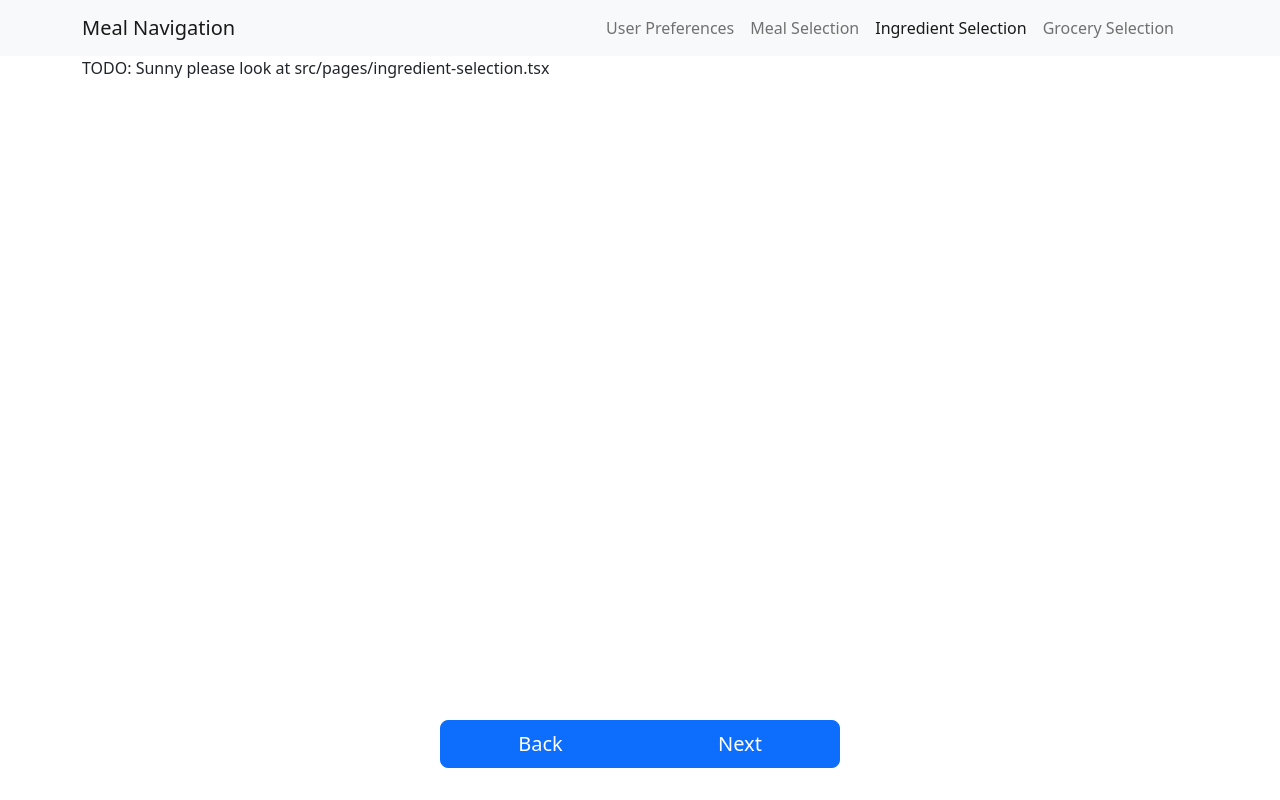
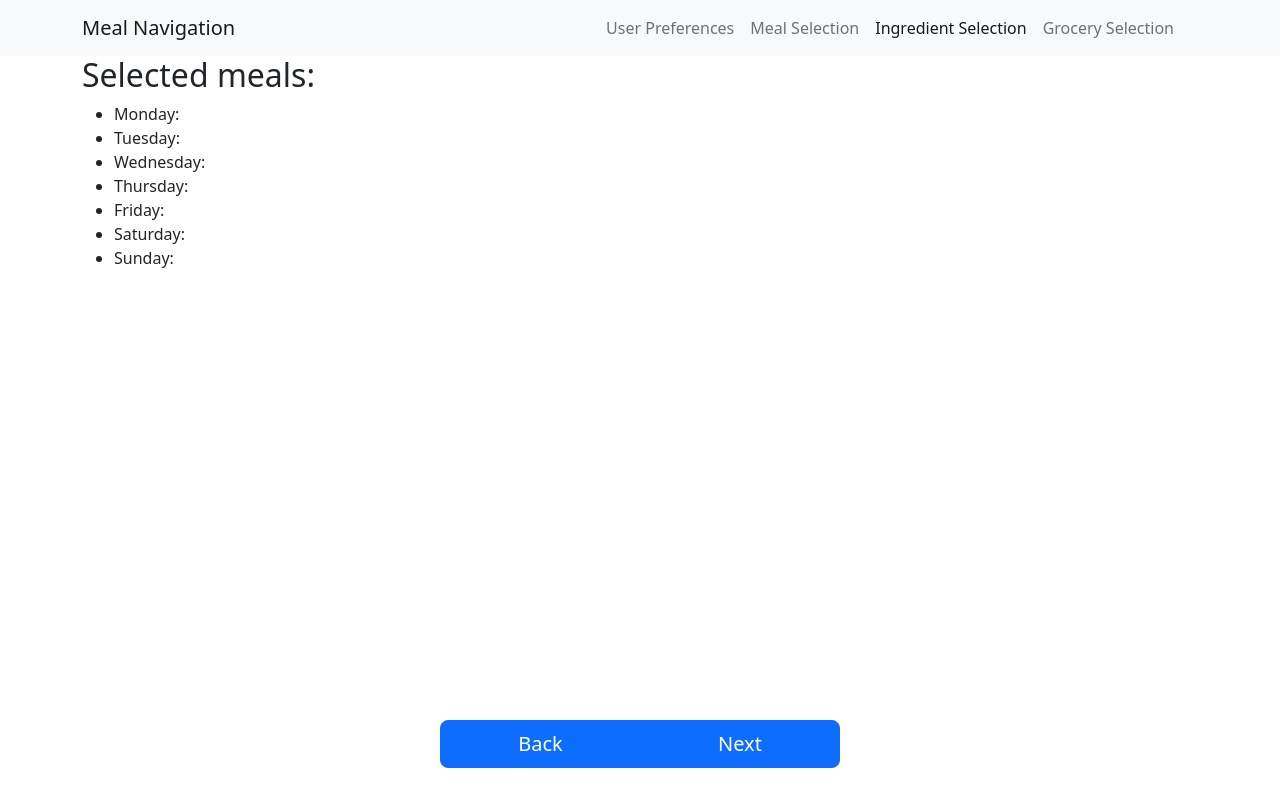
Before and after one commit to chanwutk/meal-navigation, a React (Vite) app: page / in a window 1280 px wide. Both pictures are taken after a click on the button "Ingredient Selection". Built offline with nearby package versions, Linux system fonts and the light colour scheme.

Commit message:
ingredient updated

```diff
--- a/src/App.tsx
+++ b/src/App.tsx
@@ -16,6 +16,8 @@ const navKeys = ['user-pref', 'meal-sel', 'ingr-sel', 'groc-sel'] as const;
 export default function App() {
   const [preferences, setPreferences] = useState<Preferences>(defaultPreferences);
   const [activeTab, setActiveTab] = useState<NavKey>('user-pref');
+  //Sunny tried this
+  const [selectedMeals, setSelectedMeals] = useState<{[key: string]: string}>({});
 
   function handleTabChange(eventKey: string | null) {
     if (eventKey !== 'user-pref' && eventKey !== 'meal-sel' && eventKey !== 'ingr-sel' && eventKey !== 'groc-sel') {
@@ -98,10 +100,10 @@ export default function App() {
           />
         </div>
         <div style={activateStyle('meal-sel')}>
-          <MealSelection/>
+          <MealSelection selectedMeals={selectedMeals} setSelectedMeals={setSelectedMeals}/>
         </div>
         <div style={activateStyle('ingr-sel')}>
-          <IngredientSelection/>
+          <IngredientSelection selectedMeals={selectedMeals}/>
         </div>
       </Container>
 
--- a/src/pages/ingredient-selection.tsx
+++ b/src/pages/ingredient-selection.tsx
@@ -1,8 +1,88 @@
+import React from 'react';
+import { data } from '../data/data';
+import { useState } from "react";
+
 interface IngredientSelectionProp {
+  selectedMeals: {[key: string]: string};
 };
 
-export default function IngredientSelection({}: IngredientSelectionProp) {
+export default function IngredientSelection({ selectedMeals }: IngredientSelectionProp) {
+  const daysOfWeek = ["Monday", "Tuesday", "Wednesday", "Thursday", "Friday", "Saturday", "Sunday"];
+  const mondayMeal = selectedMeals['Monday'];
+  const mondayingr = [];
+  const tuesdayMeal = selectedMeals['Tuesday'];
+  const tuesdayingr = [];
+  const wednesdayMeal = selectedMeals['Wednesday'];
+  const wednesdayingr = [];
+  const thursdayMeal = selectedMeals['Thursday'];
+  const thursdayingr = [];
+  const fridayMeal = selectedMeals['Friday'];
+  const fridayingr = [];
+  const saturdayMeal = selectedMeals['Saturday'];
+  const saturdayingr = [];
+  const sundayMeal = selectedMeals['Sunday'];
+  const sundayingr = [];
+
+
+  for (const m of data["meal"]) {
+    if(m.name == mondayMeal){
+      for (const r of m.recipe){
+        //Accessing each recipe, for now only extracting name of the ingredient
+        mondayingr.push(r.category);
+      }
+    }
+    if(m.name == tuesdayMeal){
+      for (const r of m.recipe){
+        //Accessing each recipe, for now only extracting name of the ingredient
+        tuesdayingr.push(r.category);
+      }
+    }
+    if(m.name == wednesdayMeal){
+      for (const r of m.recipe){
+        //Accessing each recipe, for now only extracting name of the ingredient
+        wednesdayingr.push(r.category);
+      }
+    }
+    if(m.name == thursdayMeal){
+      for (const r of m.recipe){
+        //Accessing each recipe, for now only extracting name of the ingredient
+        thursdayingr.push(r.category);
+      }
+    }
+    if(m.name == fridayMeal){
+      for (const r of m.recipe){
+        //Accessing each recipe, for now only extracting name of the ingredient
+        fridayingr.push(r.category);
+      }
+    }
+    if(m.name == saturdayMeal){
+      for (const r of m.recipe){
+        //Accessing each recipe, for now only extracting name of the ingredient
+        saturdayingr.push(r.category);
+      }
+    }
+    if(m.name == sundayMeal){
+      for (const r of m.recipe){
+        //Accessing each recipe, for now only extracting name of the ingredient
+        sundayingr.push(r.category);
+      }
+    }
+  }
+
   return <>
-    TODO: Sunny please look at src/pages/ingredient-selection.tsx
+    {/*TODO: Sunny please look at src/pages/ingredient-selection.tsx*/}
+    <div>
+      <h2>Selected meals:</h2>
+      <ul>
+        <li>Monday: {mondayingr.join(", ")}</li>
+        <li>Tuesday: {tuesdayingr.join(", ")}</li>
+        <li>Wednesday: {wednesdayingr.join(", ")}</li>
+        <li>Thursday: {thursdayingr.join(", ")}</li>
+        <li>Friday: {fridayingr.join(", ")}</li>
+        <li>Saturday: {saturdayingr.join(", ")}</li>
+        <li>Sunday: {sundayingr.join(", ")}</li>
+      </ul>
+    </div>
+    <button hidden={true}>Next</button>
   </>;
 }
--- a/src/pages/meal-selection.tsx
+++ b/src/pages/meal-selection.tsx
@@ -1,7 +1,11 @@
 import React from 'react';
 import { useState } from "react";
+import IngredientSelection from './ingredient-selection';
 
 interface MealSelectionProp {
+  //Make it global
+  selectedMeals: {[key: string]: string};
+  setSelectedMeals: React.Dispatch<React.SetStateAction<{[key: string]: string}>>;
 };
 
 interface MenuOption {
@@ -19,9 +23,9 @@ const menuOptions: MenuOption[] = [
 
 const daysOfWeek = ["Monday", "Tuesday", "Wednesday", "Thursday", "Friday","Saturday","Sunday"];
 
-export default function MealSelection({}: MealSelectionProp) {
+export default function MealSelection({ selectedMeals, setSelectedMeals }: MealSelectionProp) {
   const daysOfWeek = ["Monday", "Tuesday", "Wednesday", "Thursday", "Friday", "Saturday", "Sunday"];
-  const [selectedMeals, setSelectedMeals] = useState<{[key: string]: string}>({});
+  // const [selectedMeals, setSelectedMeals] = useState<{[key: string]: string}>({});
 
   const handleMealSelection = (event: React.ChangeEvent<HTMLSelectElement>, day: string) => {
     setSelectedMeals({...selectedMeals, [day]: event.target.value});
--- a/tsconfig.json
+++ b/tsconfig.json
@@ -5,7 +5,7 @@
     "lib": ["DOM", "DOM.Iterable", "ESNext"],
     "allowJs": false,
     "skipLibCheck": true,
-    "esModuleInterop": false,
+    "esModuleInterop": true,
     "allowSyntheticDefaultImports": true,
     "strict": true,
     "forceConsistentCasingInFileNames": true,
```
